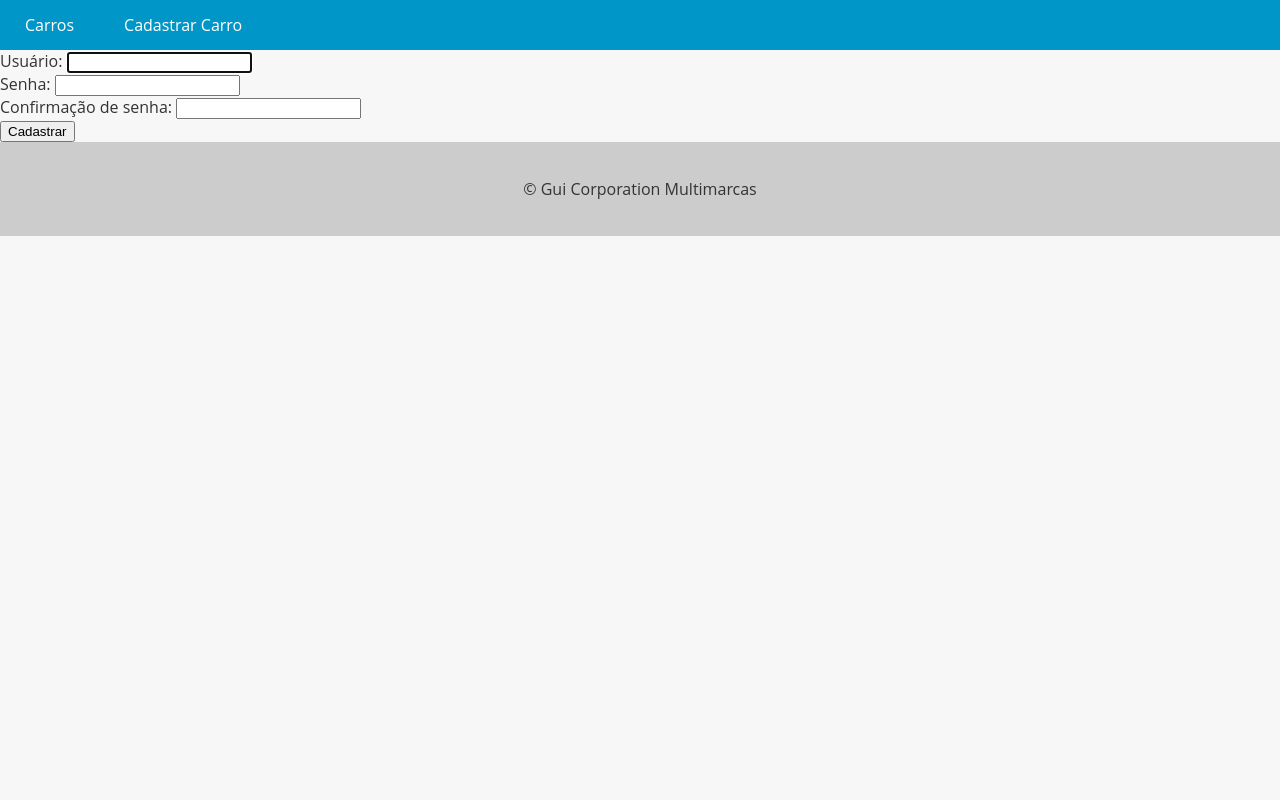
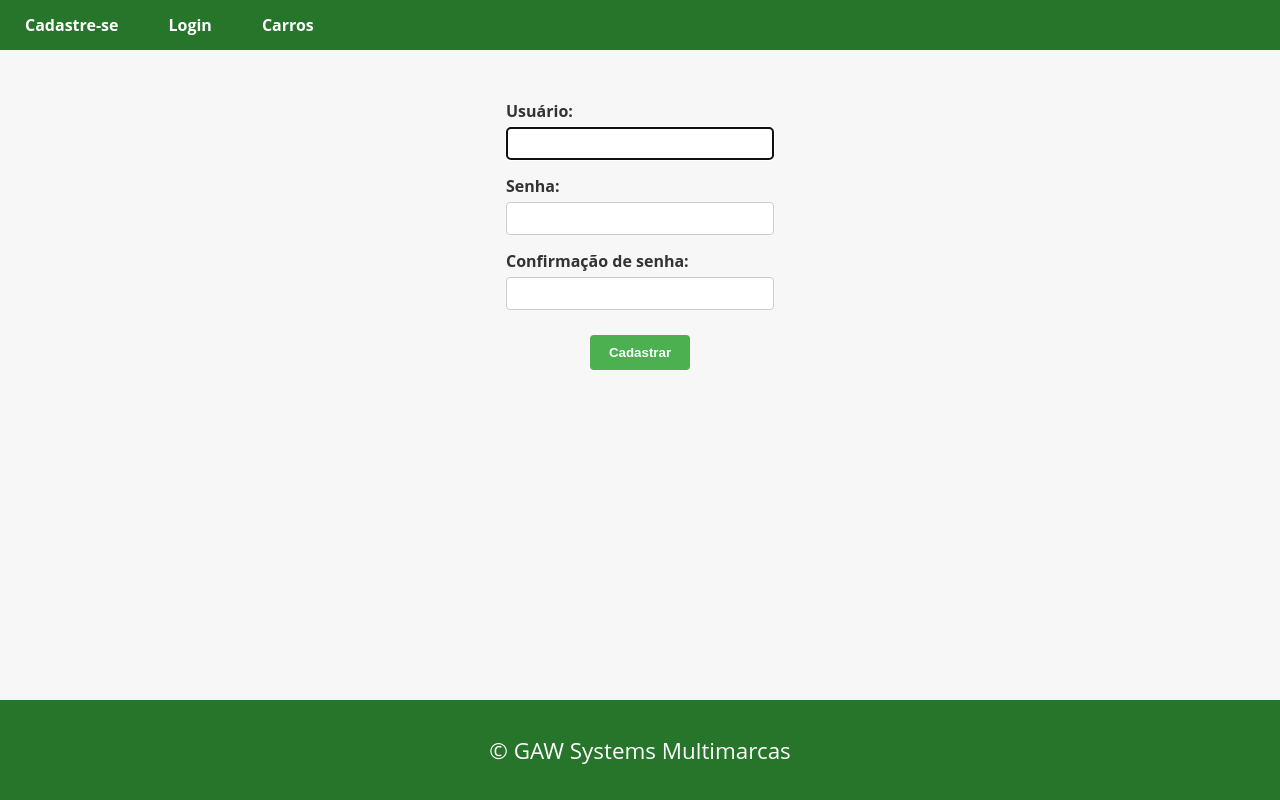
Before and after one commit to guilhermeAndrade07/python-django-Pycode, a Django app: page /register/ in a window 1280 px wide. Run offline with Django 5.2, Linux system fonts and the light colour scheme.

Commit message:
ajustando o css do site

```diff
--- a/accounts/templates/register.html
+++ b/accounts/templates/register.html
@@ -1,7 +1,44 @@
 {% extends "base.html" %}
 
 {% block content %}
+    <style>
+        form {
+            display: flex;
+            flex-flow: column nowrap;
+            justify-content: center;
+            align-items: center;
+            margin-top: 50px;
+        }
 
+        .form-group {
+            margin-bottom: 15px;
+        }
+
+        label {
+            display: block;
+            margin-bottom: 5px;
+            font-weight: bold;
+        }
+
+        input[type="text"], input[type="password"] {
+            padding: 8px;
+            width: 250px;
+            border: 1px solid #ccc;
+            border-radius: 4px;
+        }
+
+        input[type="submit"] {
+            padding: 10px 15px;
+            width: 100px;
+            margin-top: 10px;
+            background-color: #4CAF50;
+            color: white;
+            font-weight: bold;
+            border: none;
+            border-radius: 4px;
+            cursor: pointer;
+        }
+    </style>
     <form method="post">
         {% csrf_token %}
 
--- a/accounts/views.py
+++ b/accounts/views.py
@@ -1,5 +1,5 @@
 from django.contrib.auth.forms import UserCreationForm, AuthenticationForm
-from django.contrib.auth import authenticate, login
+from django.contrib.auth import authenticate, login, logout
 from django.shortcuts import render, redirect
 
 
@@ -8,7 +8,7 @@ def register_view(request):
         user_form = UserCreationForm(request.POST)
         if user_form.is_valid():
             user_form.save()
-            return redirect('cars_list')
+            return redirect('login')
     else:
         user_form = UserCreationForm()
     return render(request, 'register.html', {'user_form': user_form})
@@ -21,8 +21,14 @@ def login_view(request):
         user = authenticate(request, username=username, password=password)
         if user is not None:
             login(request, user)
+            return redirect('cars_list')
         else:
             login_form = AuthenticationForm()
     else:
         login_form = AuthenticationForm()
     return render(request, 'login.html', {'login_form': login_form})
+
+
+def logout_view(request):
+    logout(request)
+    return redirect('cars_list')
--- a/app/templates/base.html
+++ b/app/templates/base.html
@@ -3,32 +3,45 @@
 <head>
     <meta charset="UTF-8">
     <meta name="viewport" content="width=device-width, initial-scale=1.0">
-    <title>{% block title %}{% endblock %}</title>
+    <title>Gaw Multimarcas</title>
     <style>
+        html, body {
+            height: 100%;
+            margin: 0;
+            padding: 0;
+        }
+
         body {
             font-family: 'Open Sans', sans-serif;
             background-color: #f7f7f7;
             color: #333;
-            margin: 0;
-            padding: 0;
+        }
+
+        .wrapper {
+            min-height: 100vh;
+            display: flex;
+            flex-direction: column;
         }
 
         header {
-            background-color: #0096c7;
+            background-color: #26752A;
             color: #fff;
             text-align: center;
         }
 
         footer {
-            background-color: #ccc;
-            color: #333;
-            padding: 20px;
+            background-color: #26752A;
+            color: white;
+            padding: 12px;
             text-align: center;
+            font-size: 1.4em;
+            margin-top: auto;
         }
 
         nav {
-            background-color: #0096c7;
+            background-color: #26752A;
             color: #fff;
+            font-weight: bold;
             height: 50px;
             display: flex;
             justify-content: space-between;
@@ -55,7 +68,7 @@
         }
 
         nav ul li a:hover {
-            background-color: #32bbe8;
+            background-color: #00f00ccf;
         }
 
         nav ul li.active a {
@@ -69,11 +82,25 @@
     </style>
 </head>
 <body>
+    <div class="wrapper">
         <header>
             <nav>
                 <ul>
+                    {% if user.is_authenticated %}
+                        <li> Olá, {{ user.username }}</li>
+                        <li><a href="{% url 'new_car' %}">Cadastrar Carro</a></li>
+                    {% endif %}
+
+                    {% if not user.is_authenticated %}
+                    <li><a href="{% url 'register' %}">Cadastre-se</a></li>
+                    <li><a href="{% url 'login' %}">Login</a></li>
+                    {% endif %}
+
                     <li><a href="{% url 'cars_list' %}">Carros</a></li>
-                <li><a href="{% url 'new_car' %}">Cadastrar Carro</a></li>
+
+                    {% if user.is_authenticated %}
+                        <li><a href="{% url 'logout' %}">Sair</a></li>
+                    {% endif %}
                 </ul>
             </nav>
         </header>
@@ -84,7 +111,8 @@
         </main>
 
         <footer>
-        <p>&copy; Gui Corporation Multimarcas</p>
+            <p>&copy; GAW Systems Multimarcas</p>
         </footer>
+    </div>
 </body>
 </html>
--- a/app/urls.py
+++ b/app/urls.py
@@ -3,13 +3,14 @@ from django.urls import path
 from django.conf import settings
 from django.conf.urls.static import static
 from cars.views import cars_view, new_car_view
-from accounts.views import register_view, login_view
+from accounts.views import register_view, login_view, logout_view
 
 
 urlpatterns = [
     path('admin/', admin.site.urls),
     path('register/', register_view, name='register'),
     path('login/', login_view, name='login'),
+    path('logout/', logout_view, name='logout'),
     path('cars/', cars_view, name='cars_list'),
     path('new_car/', new_car_view, name='new_car'),
 ] + static(settings.MEDIA_URL, document_root=settings.MEDIA_ROOT)
--- a/cars/templates/cars.html
+++ b/cars/templates/cars.html
@@ -78,7 +78,7 @@
         }
 
         button[type="submit"] {
-            background-color: #0096c7;
+            background-color: #26752A;
             color: #fff;
             border: none;
             padding: 10px 20px;
@@ -89,7 +89,7 @@
         }
 
         button[type="submit"]:hover {
-            background-color: #108eb8;
+            background-color: #00F00E;
         }
     </style>
 
```
Also changed, not shown: accounts/templates/login.html (+29 -0 lines), cars/templates/new_car.html (+30 -0 lines), db.sqlite3. Lines whose indentation alone changed are shown as unchanged.
